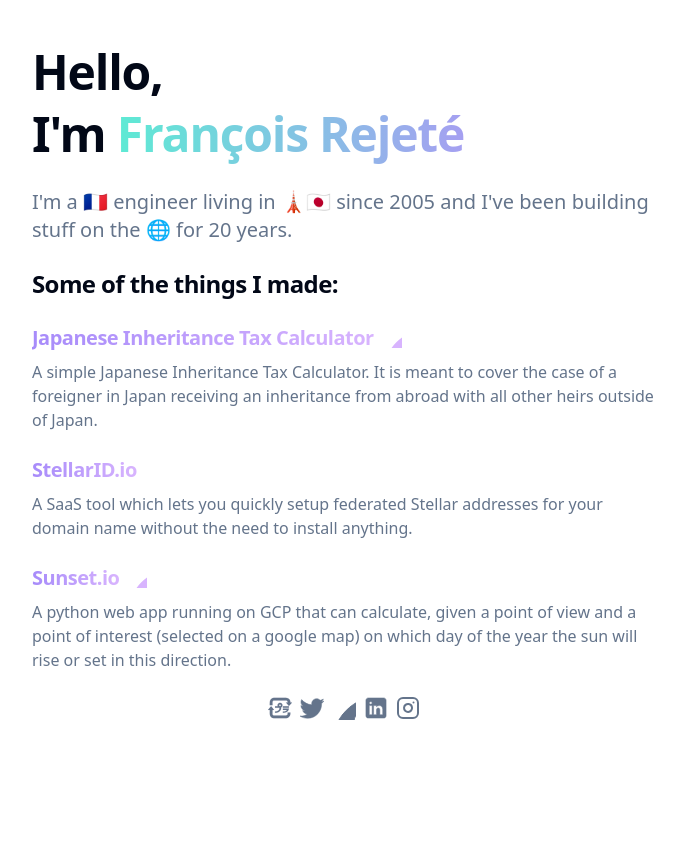
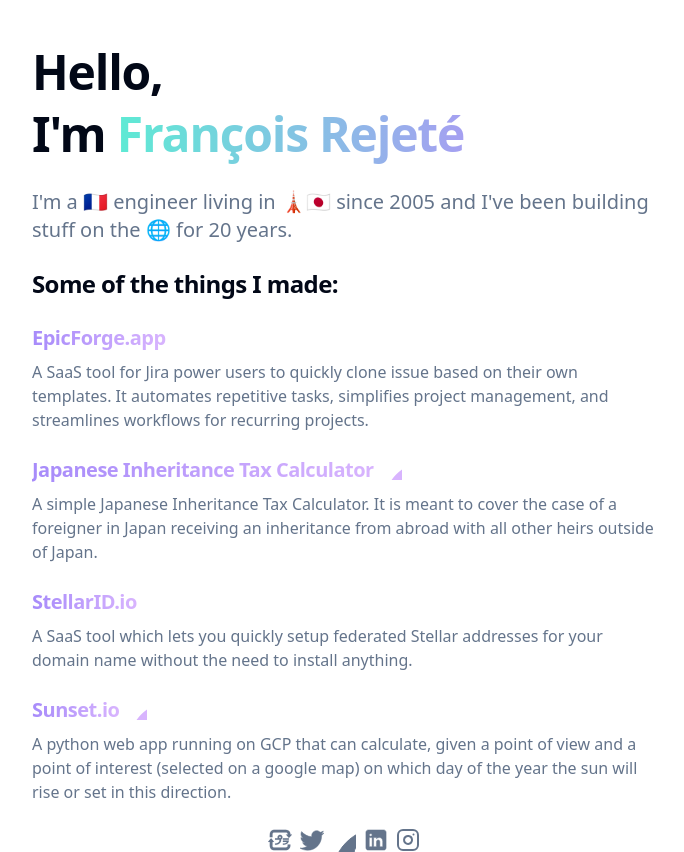
Before and after one commit to w00kie/w00kie.github.io, a React (Vite) app: page / in a window 1280 px wide. Shown: the whole page, without its empty margins (296-980 px from the left). Before the commit the page ends 800 px from the top, so only its background shows below. Built offline with nearby package versions, Linux system fonts and the light colour scheme.

Commit message:
adding epicforge

```diff
--- a/src/components/portfolio.tsx
+++ b/src/components/portfolio.tsx
@@ -34,6 +34,15 @@
       </h2>
       <div className="flex flex-col gap-6">
         <div className="flex flex-col gap-2">
+          <ProjectLink href="https://epicforge.app" name="EpicForge.app" />
+          <p className="text-muted-foreground">
+            A SaaS tool for Jira power users to quickly clone issue based on
+            their own templates. It automates repetitive tasks, simplifies
+            project management, and streamlines workflows for recurring
+            projects.
+          </p>
+        </div>
+        <div className="flex flex-col gap-2">
           <ProjectLink
             href="/jpn-inheritance-tax/"
             name="Japanese Inheritance Tax Calculator"
```
